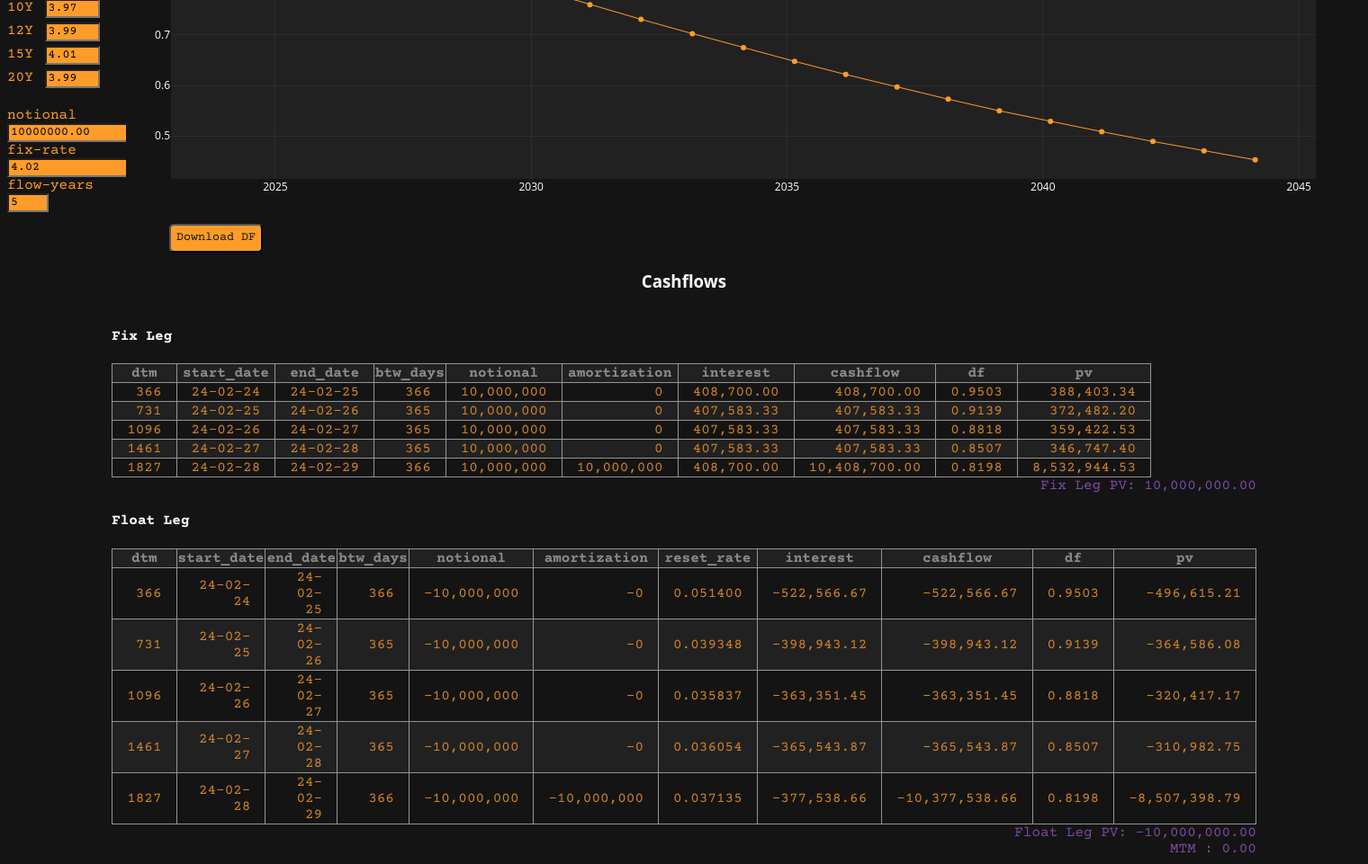
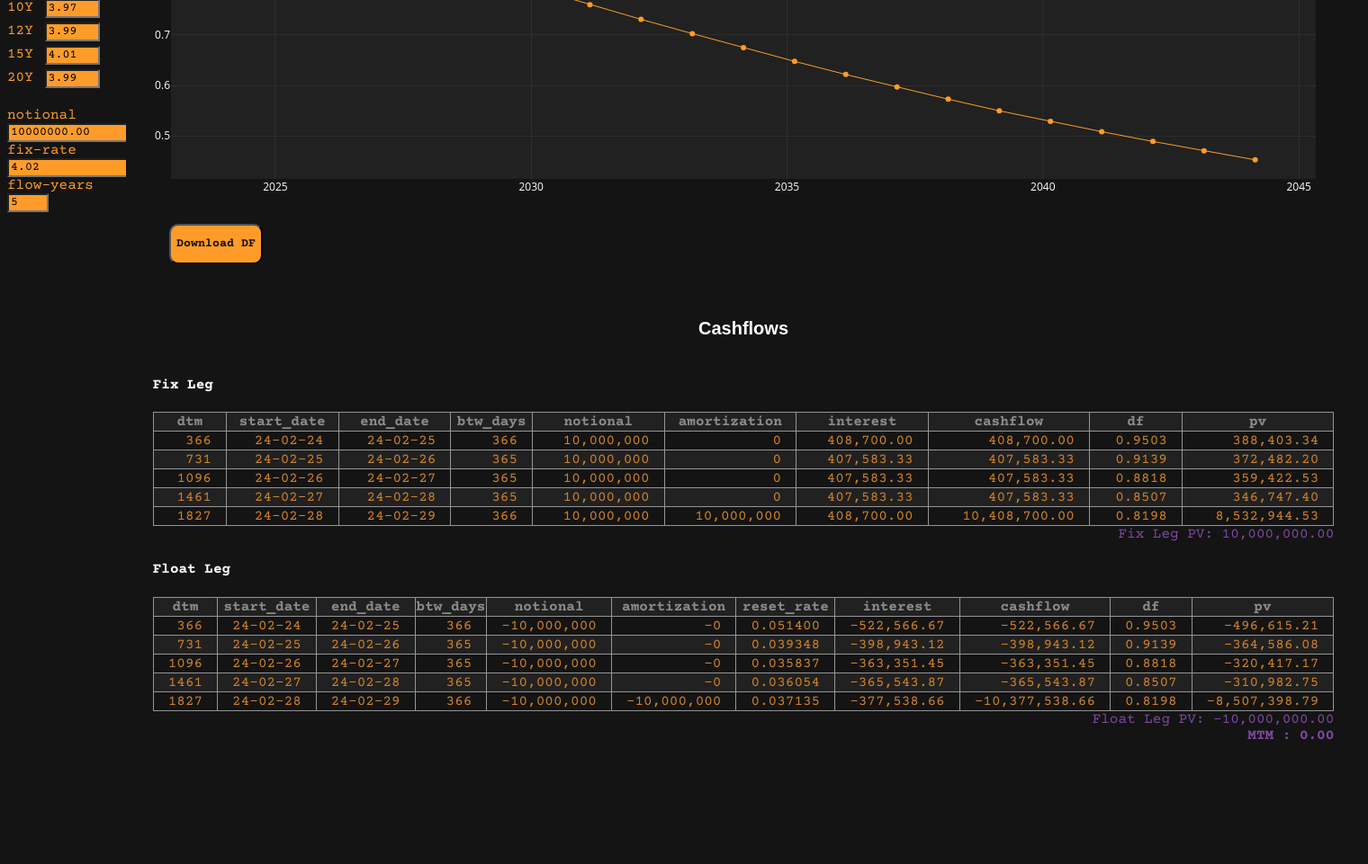
Before and after one commit to machib77/marcelobarrero, a Django app: page /swap-manager/ in a window 1520 px wide. Shown: the part 781-1742 px from the top of the page at 90% size. After the commit the page ends 1604 px from the top, so only its background shows below. Run offline with Django 5.2, Linux system fonts and the light colour scheme; some libraries are stand-ins or nearby versions.

Commit message:
swap_manager: style is done for now

```diff
--- a/swap_manager/python_scripts/plotly_charts.py
+++ b/swap_manager/python_scripts/plotly_charts.py
@@ -29,6 +29,7 @@ def scatter_plot(x, y, title, mode="lines+markers"):
         xaxis=dict(color="white", gridcolor="#2e2e2e"),
         yaxis=dict(color="white", gridcolor="#2e2e2e"),
         margin=dict(l=50, r=50, t=50, b=50),
+        autosize=True,
     )
 
     fig = go.Figure(data=data, layout=layout)
--- a/swap_manager/static/css/sm_home.css
+++ b/swap_manager/static/css/sm_home.css
@@ -54,11 +54,18 @@
 #fix-leg-container table,
 #float-leg-container table {
   border-collapse: collapse;
+  width: 100%;
+}
+
+#chart-container,
+#discount-container {
+  width: 100% !important;
 }
 
 td {
   padding-left: 1em;
   padding-right: 1em;
+  white-space: nowrap;
 }
 
 #fix-leg-pv-container,
@@ -106,30 +113,35 @@ body {
 
 #cashflows-title h3 {
   color: white;
-  font-family: 'Open Sans', verdana, arial, sans-serif;
+  font-family: arial, sans-serif;
   text-align: center;
+  padding-top: 2em;
+  font-weight: 600;
+  font-size: 20px;
+  white-space: pre;
 }
 
 #download-df-button {
   background-color: #ff9c29;
   color: #141414;
   font-family: 'Courier Prime', monospace;
-  border-radius: 5px;
+  border-radius: 10px;
   cursor: pointer;
   transition: all 0.3s ease;
-  padding-top: 0.5em;
-  padding-bottom: 0.5em;
+  padding-top: 1em;
+  padding-bottom: 1em;
+  font-weight: bold;
 }
 
 #download-df-button:hover {
   background-color: #ffc37e;
-  border-color: #ffc37e;
+  border-color: #ff9c29;
 }
 
 .grid-container {
   display: grid !important;
   grid-template-columns: auto 1fr !important;
-  gap: 20px !important;
+  gap: 20px;
 }
 
 .input-container {
@@ -139,6 +151,7 @@ body {
 
 .charts-container {
   grid-column: 2 / 3 !important;
+  width: 100% !important;
 }
 
 #download-df-container {
@@ -148,7 +161,7 @@ body {
 
 .cashflows-container {
   display: grid !important;
-  grid-template-columns: minmax(auto, 200px) 1fr minmax(auto, 200px);
+  grid-template-columns: minmax(auto, 1.6em) 1fr minmax(auto, 1.5em);
   gap: 20px;
 }
 
@@ -163,3 +176,25 @@ body {
 .cashflows-right-space {
   grid-column: 3 / 4;
 }
+
+#sum-mtm {
+  font-weight: bold;
+}
+
+@media only screen and (max-width: 480px) {
+  body {
+    font-size: 10px;
+  }
+  .grid-container {
+    gap: 0px;
+  }
+  #swap-input-form {
+    width: 100%;
+  }
+  #notional {
+    width: 6em;
+  }
+  #fix-rate {
+    width: 4em;
+  }
+}
--- a/swap_manager/templates/swap_manager/home.html
+++ b/swap_manager/templates/swap_manager/home.html
@@ -67,8 +67,6 @@
                     {% csrf_token %}
                     <button id="download-df-button" type="submit">Download DF</button>
                 </form>
-            </div>
-        </div>
             </div>
             <div id="cashflows-title">
                 <h3>Cashflows</h3>
@@ -143,12 +141,14 @@
                                    hx-target="#mtm-container">
                         </form>
                     </div>
-            <div class="sum-title">
+                    <div class="sum-title" id="sum-mtm">
                         MTM :
                         <div id="mtm-container"></div>
                     </div>
                 </div>
                 <div class="cashflows-right-space"></div>
+            </div>
+        </div>
     </div>
     <!-- Script para asegurarme de que no pongan valores inapropiados -->
     <script src="{% static "js/enforce.js" %}"></script>
--- a/swap_manager/views.py
+++ b/swap_manager/views.py
@@ -174,8 +174,6 @@ class GenerateFloatView(View):
         pv = float_leg.pv.sum()
         request.session["float_leg_pv"] = pv
 
-        print(type(float_leg.loc[0, "start_date"]))
-
         float_html = (
             float_leg.style.format(format_dict_float)  # type:ignore
             .hide(axis="index")
```
Also changed, not shown: db.sqlite3. Lines whose indentation alone changed are shown as unchanged.
